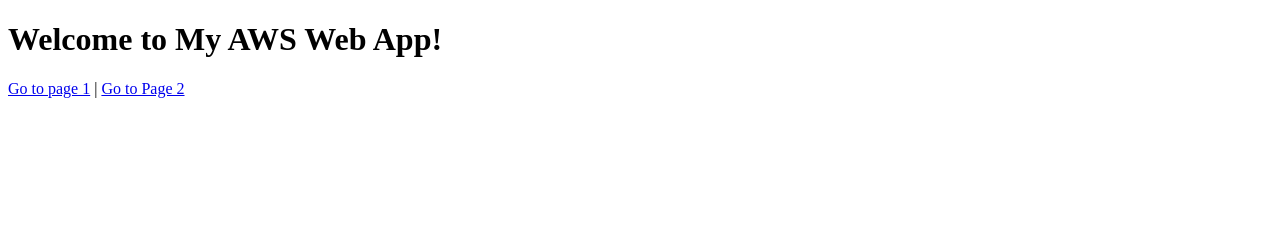
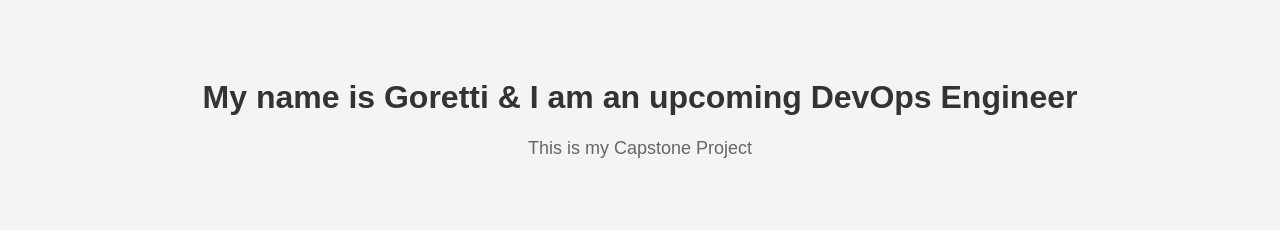
Before and after one commit to MariaGoretti17/My-capstone-Project, a plain HTML site: page index.html in a window 1280 px wide. Drawn offline with Linux system fonts and the light colour scheme.

Commit message:
Update index.html

```diff
--- a/index.html
+++ b/index.html
@@ -1,11 +1,26 @@
 <!DOCTYPE html>
-<html>
+<html lang="en">
 <head>
-    <title>Welcome</title>
+    <meta charset="UTF-8">
+    <meta name="viewport" content="width=device-width, initial-scale=1.0">
+    <style>
+        body {
+            font-family: Arial, sans-serif;
+            text-align: center;
+            background-color: #f4f4f4;
+            padding: 50px;
+        }
+        h1 {
+            color: #333;
+        }
+        p {
+            font-size: 18px;
+            color: #666;
+        }
+    </style>
 </head>
 <body>
-    <h1>Welcome to My AWS Web App!</h1>
-    <a href="about.html">Go to page 1</a> |
-    <a href="style.css">Go to Page 2</a>
+    <h1>My name is Goretti & I am an upcoming DevOps Engineer</h1>
+    <p>This is my Capstone Project</p>
 </body>
 </html>
```
